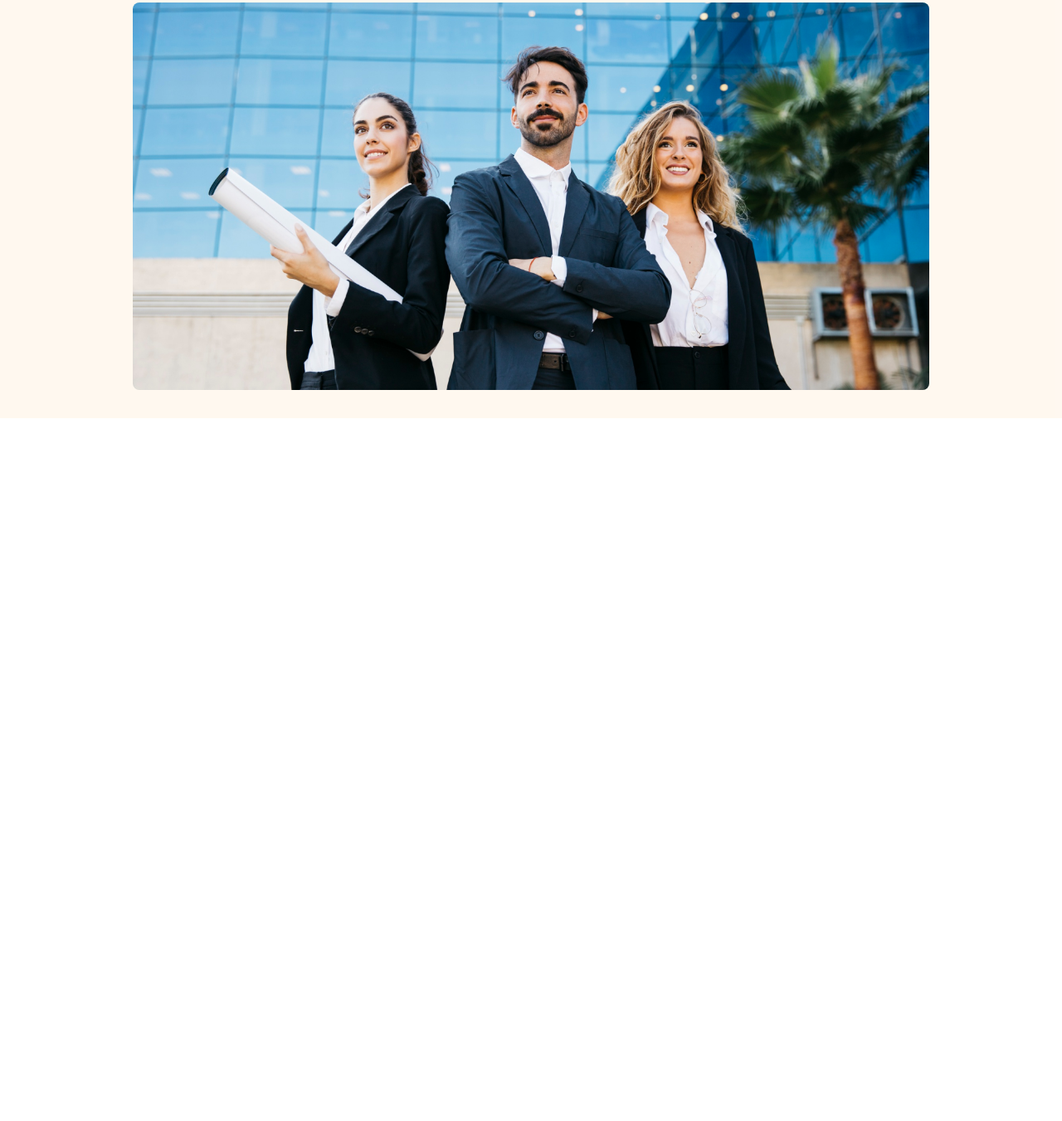
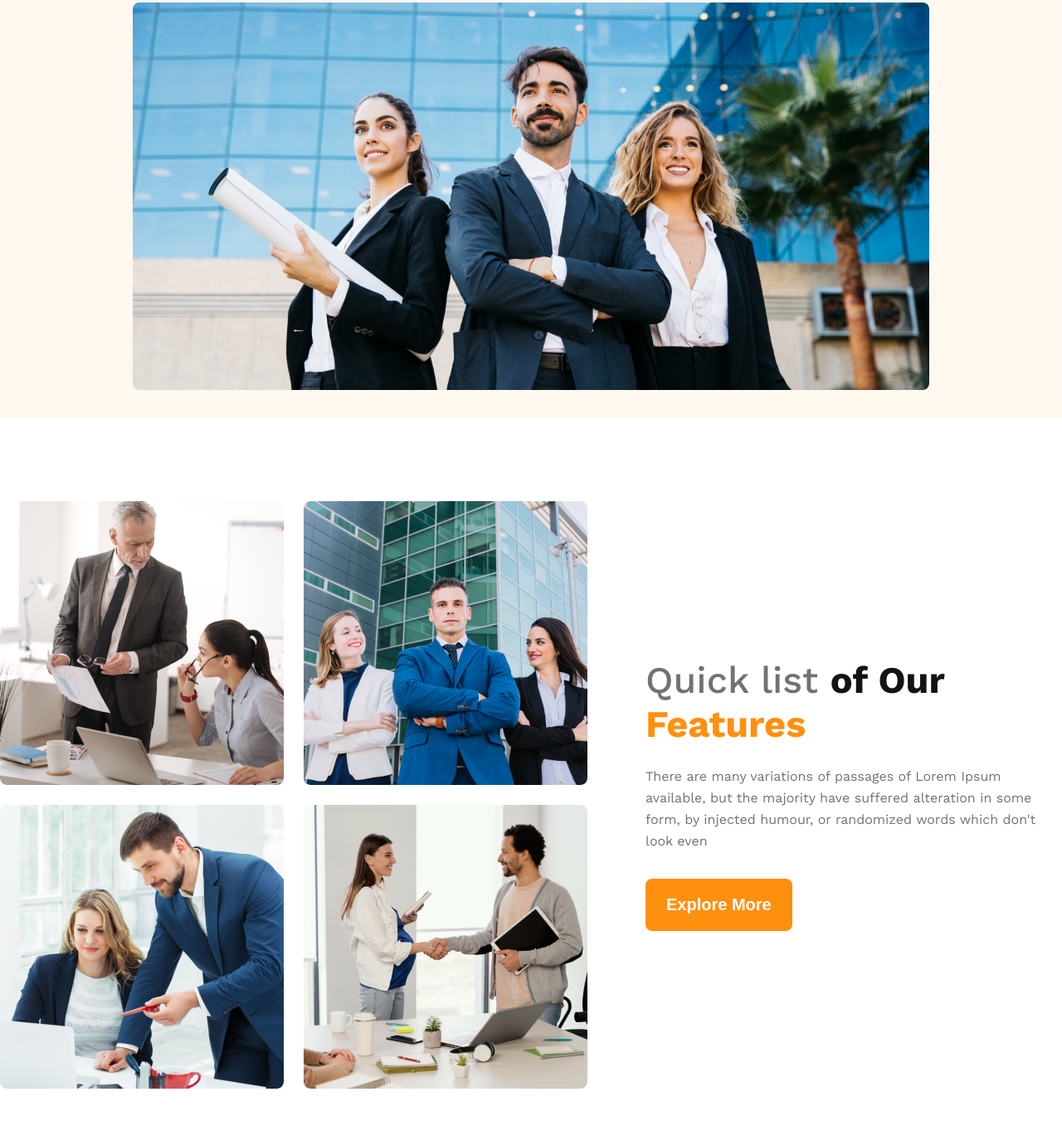
Before and after one commit to Pranto408/G3-Architects, a plain HTML site: page index.html in a window 1280 px wide. Shown: the part 547-1898 px from the top of the page at 83% size. Before the commit the page ends 1051 px from the top, so only its background shows below. Drawn offline with nearby package versions, Linux system fonts and the light colour scheme.

Commit message:
Feature Section

```diff
--- a/index.html
+++ b/index.html
@@ -28,7 +28,21 @@
       </section>
     </header>
 
-    <main></main>
+    <main>
+        <section class="features">
+            <div class="features-images">
+                <img src="./images/team1.png" alt="#">
+                <img src="./images/team2.png" alt="#">
+                <img src="./images/team3.png" alt="#">
+                <img src="./images/team4.png" alt="#">
+            </div>
+            <div class="features-content">
+                <h2>Quick list <span class="black">of Our</span> <span class="orange">Features</span></h2>
+                <p>There are many variations of passages of Lorem Ipsum available, but the majority have suffered alteration in some form, by injected humour, or randomized words which don't look even</p>
+                <button class="btn">Explore More</button>
+            </div>
+        </section>
+    </main>
 
     <footer></footer>
   </body>
--- a/responsive.css
+++ b/responsive.css
@@ -1,14 +1,30 @@
+@media screen and (max-width: 1200px) {
+    .features-images img{
+        max-width: 100%;
+        height: auto;
+    }
+}
 @media screen and (max-width: 768px) {
   .navbar {
     flex-direction: column;
     gap: 30px;
   }
+  .features{
+    flex-direction: column;
+  }
 }
 
 @media screen and (max-width: 576px) {
+
+    .banner{
+    width: 95%;
+    margin-top: 40px;
+
+}
   .nav-links {
     flex-direction: column;
     text-align: center;
+    gap: 20px;
   }
   .banner-title {
     font-size: 2rem;
@@ -16,6 +32,10 @@
   .brand {
     font-size: 2rem;
   }
+  .features-images{
+    grid-template-columns: repeat(1,1fr);
+  }
+  .features-content{
+    margin: 0 10px;
+  }
 }
-@media screen and (max-width: 320px) {
-}
--- a/style.css
+++ b/style.css
@@ -23,6 +23,7 @@
 header{
     background-color: #FF900E10;
     padding-bottom: 30px;
+    margin-bottom: 100px;
 }
 
 /* Navbar CSS */
@@ -82,3 +83,44 @@
     color: #727272;
     line-height: 26px;
 }
+/* Feature CSS */
+.features{
+    max-width: 1318px;
+    margin: 0 auto;
+    display: flex;
+    justify-content: space-between;
+    gap: 70px;
+    align-items: center;
+    margin-bottom: 130px;
+}
+.features-images{
+    display: grid;
+    grid-template-columns: repeat(2, 1fr);
+    gap: 24px;
+}
+.features-images img{
+    border-radius: 8px;
+    max-width: 342px;
+    height: auto;
+}
+.features-content h2{
+    font-size: 2.813rem;
+    font-weight: 500;
+    color: #727272;
+    margin-bottom: 24px;
+}
+.features-content h2 .black{
+    font-weight: bold;
+    color: #131313;
+}
+.features-content h2 .orange{
+    font-weight: bold;
+    color: #FF900E;
+}
+
+.features-content p{
+    line-height: 26px;
+    font-size: 16px;
+    color: #727272;
+    margin-bottom: 32px;
+}
```
